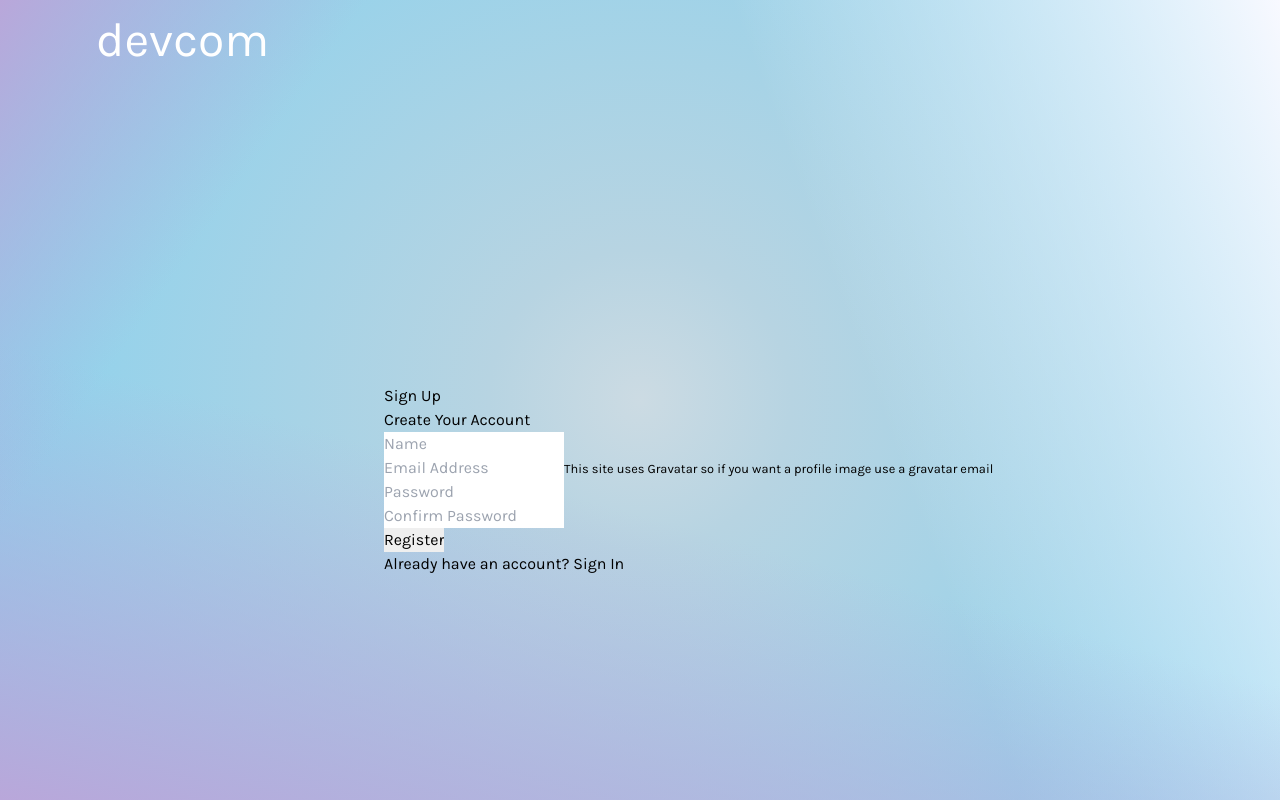
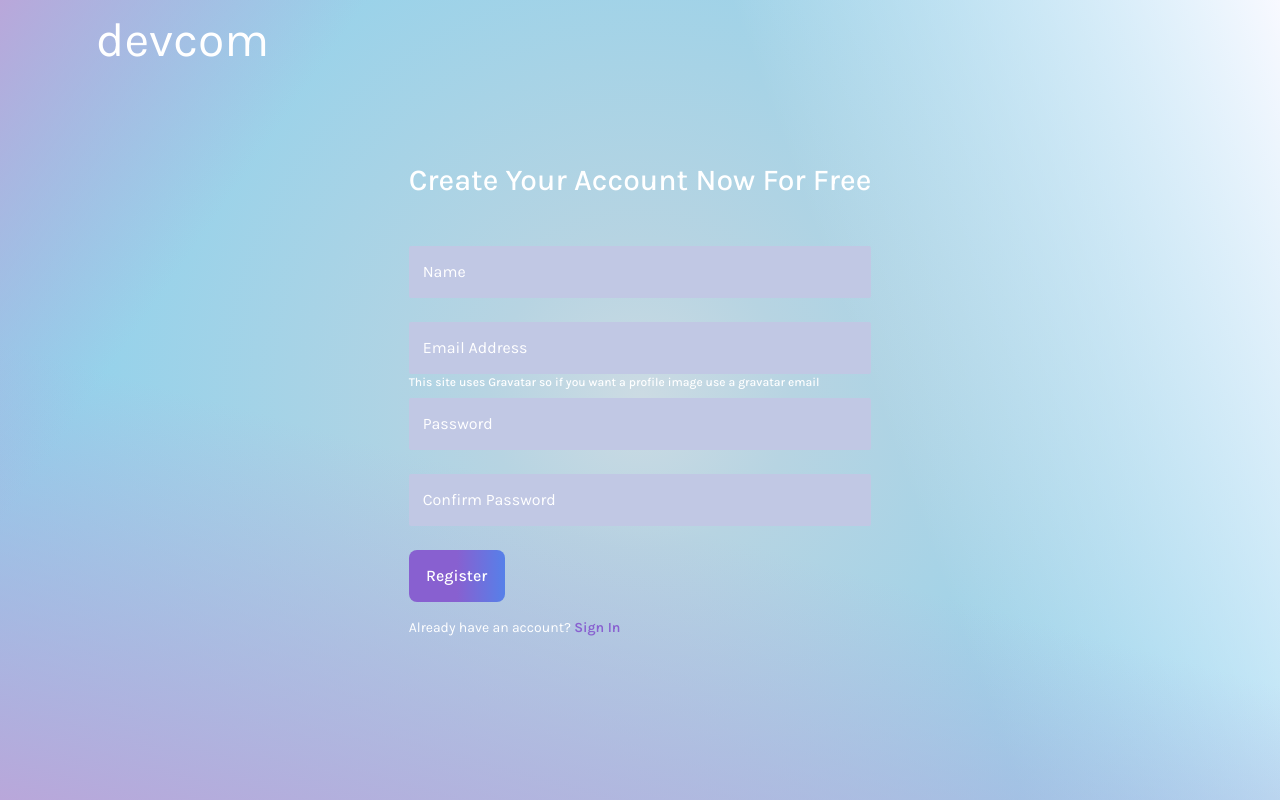
Before and after one commit to lukabugarin6/social-media, a React (Create React App) app in the folder client/: page /register in a window 1280 px wide. Built offline with nearby package versions, Linux system fonts and the light colour scheme.

Commit message:
created logo in figma, made layout for sign in and register pages

```diff
--- a/client/src/App.css
+++ b/client/src/App.css
@@ -10,13 +10,12 @@
 .alert {
   padding: .8rem;
   margin: 1rem 0;
-
 }
 .alert-danger { color: #F78888;}
 .alert-success {color: #8EE4AF;}
 
 .landing {
-  height: 100vh;
+  min-height: 100vh;
   background: linear-gradient(125deg, rgba(185,167,218,1) 0%, transparent 20%),
               linear-gradient(15deg, rgba(185,167,218,1) 0%, transparent 40%),
               linear-gradient(70deg, transparent 65%, rgba(248, 249, 255,1) 100%),
--- a/client/src/components/auth/Login.js
+++ b/client/src/components/auth/Login.js
@@ -19,34 +19,40 @@ const Login = () => {
   }
 
   return (
-    <div className="pt-96 landing pl-96">
-      <h1>Log In</h1>
-      <p>Sign Into Your Account</p>
+    <div className="landing flex justify-center items-center">
+      <div className='form-card rounded-lg p-8 text-white'>
+      <h1 className='text-3xl text-center font-medium'>Sign Into Your Account</h1>
       <form onSubmit={e => submitHandler(e)}>
-        <div>
+      <div className='flex flex-col gap-y-6 pt-12'>
+
+        <div className='flex flex-col'>
           <input
             type="email"
             placeholder="Email Address"
             value={email}
+            className='bg-quaternary text-white placeholder-white pl-3.5 py-3.5 rounded-sm'
             onChange={(e) => changeHandler(e)}
             name="email"
           />
         </div>
-        <div>
+        <div className='flex flex-col'>
           <input
             type="password"
             placeholder="Password"
             name="password"
+            className='bg-quaternary text-white placeholder-white pl-3.5 py-3.5 rounded-sm'
             value={password}
             onChange={(e) => changeHandler(e)}
             minLength="6"
           />
         </div>
-        <input type="submit" value="Login" />
+        <button className='button text-white rounded-lg font-medium py-3.5 w-24 text-center cursor-pointer' type="submit">Login</button>
+      </div>
       </form>
-      <p>
-        Dont have an account? <Link to="/register">Register</Link>
+      <p className='text-sm mt-4'>
+        Dont have an account? <Link to="/register" className='transition-all duration-300 text-quinary font-semibold hover:text-primary'>Register</Link>
       </p>
+      </div>
     </div>
   );
 };
--- a/client/src/components/auth/Register.js
+++ b/client/src/components/auth/Register.js
@@ -45,59 +45,67 @@ const Register = ({ setAlert }) => {
   };
 
   return (
-    <div className="pt-96 landing pl-96">
-      <h1>Sign Up</h1>
-      <p>Create Your Account</p>
+    <div className="landing flex justify-center items-center">
+      <div className="form-card rounded-lg p-8 text-white">
+      <h1 className='text-3xl text-center font-medium'>Create Your Account Now For Free</h1>
       <Alert />
       <form onSubmit={(e) => submitHandler(e)}>
-        <div>
+        <div className='flex flex-col gap-y-6 pt-12'>
+
+        <div className='flex flex-col'>
           <input
             type="text"
             placeholder="Name"
+            className='bg-quaternary text-white placeholder-white pl-3.5 py-3.5 rounded-sm'
             value={name}
             onChange={(e) => changeHandler(e)}
             name="name"
             required
           />
         </div>
-        <div>
+        <div className='flex flex-col relative'>
           <input
             type="email"
             placeholder="Email Address"
+            className='bg-quaternary text-white placeholder-white pl-3.5 py-3.5 rounded-sm'
             value={email}
             onChange={(e) => changeHandler(e)}
             name="email"
           />
-          <small>
+          <small className='text-xs absolute bottom-0 transform translate-y-full font-medium'>
             This site uses Gravatar so if you want a profile image use a
             gravatar email
           </small>
         </div>
-        <div>
+        <div className='flex flex-col'>
           <input
             type="password"
             placeholder="Password"
+            className='bg-quaternary text-white placeholder-white pl-3.5 py-3.5 rounded-sm'
             name="password"
             value={password}
             onChange={(e) => changeHandler(e)}
             minLength="6"
           />
         </div>
-        <div>
+        <div  className='flex flex-col'>
           <input
             type="password"
             placeholder="Confirm Password"
             name="confirmPassword"
+            className='bg-quaternary text-white placeholder-white pl-3.5 py-3.5 rounded-sm'
             value={confirmPassword}
             onChange={(e) => changeHandler(e)}
             minLength="6"
           />
         </div>
-        <input type="submit" value="Register" />
+        <button type="submit" className='button text-white rounded-lg font-medium py-3.5 w-24 text-center cursor-pointer'>Register</button>
+        </div>
       </form>
-      <p>
-        Already have an account? <Link to="/login">Sign In</Link>
+      <p className='text-sm mt-4'>
+        Already have an account? <Link to="/login" className='transition-all duration-300 text-quinary font-semibold hover:text-primary'>Sign In</Link>
       </p>
+      </div>
     </div>
   );
 };
--- a/client/src/components/layout/Landing.js
+++ b/client/src/components/layout/Landing.js
@@ -3,9 +3,12 @@ import { Link } from 'react-router-dom';
 
 const Landing = () => {
     return (
-        <section className='landing px-40 py-8 flex items-end pb-72'>
-            <div>
+        <section className='landing px-40 py-8 flex items-end pb-32'>
+            <div className=''>
                 {/* <h1 className='text-6xl text-white'>devcom</h1> */}
+                <div className='flex justify-center mb-12'>
+                  <img src="/SVG/logo.svg" alt=""/>
+                </div>
                 <p className='parag text-white text-2xl w-1/2 mx-auto text-center' >Developer Community, or how we like to call it devcom, is a website wich allows users, who sign-up, to create profiles, share posts and get help from other developers.</p>
                 <div className="buttons mt-6 w-full flex gap-x-2.5 justify-center">
                     <Link className='button text-white rounded-lg font-medium py-3.5 w-24 text-center' to="/register">Sign Up</Link>
--- a/client/tailwind.config.js
+++ b/client/tailwind.config.js
@@ -4,7 +4,8 @@ module.exports = {
   theme: {
     extend: {
        fontFamily: {
-        'primary' : ['']
+        'primary' : ['Karla'],
+        'secondary': ['Lato']
       },
       colors: {
         'primary' : '#5680E9',
```
Also changed, not shown: client/public/SVG/logo.svg (added).
